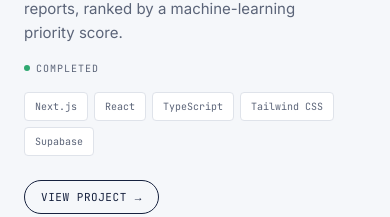
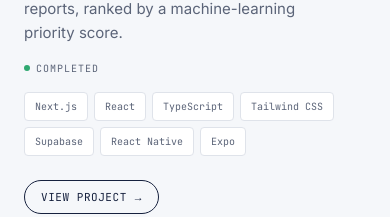
Before and after one commit to ShanPla/Shan-Platon-Portfolio, a React (Vite) app: page /#projects in a window 390 px wide. Shown: the part 2639-2856 px from the top of the page. Built offline with nearby package versions, Linux system fonts and the light colour scheme.

Commit message:
feat: LipaAction lists the work on the resident mobile app
- New contribution, Resident mobile app: the English/Tagalog toggle, the card-based restyle, and the offline start
- Role reads Web Console Development, Mobile UI, and the stack adds React Native and Expo

```diff
--- a/src/data/content.js
+++ b/src/data/content.js
@@ -152,10 +152,10 @@ export const projects = [
       "A web console where barangay officials in Lipa\u00a0City review and route residents' incident reports, ranked by a machine-learning priority score.",
     overview:
       "LipaAction is a community incident-reporting system for Lipa City, Batangas, built as a three-person undergraduate thesis at De La Salle Lipa. Residents file emergency and minor reports from a mobile app, and a machine-learning classifier scores each report's priority. Barangay officials review and validate the reports, then route them to the responding agencies. The city government oversees the whole flow.",
-    role: "Web Console Development",
+    role: "Web Console Development, Mobile UI",
     // team (optional): team size and adviser, shown under Role.
     team: "Team of 3\u00a0· Adviser:\u00a0Franze\u00a0V.\u00a0Garcia",
-    stack: ["Next.js", "React", "TypeScript", "Tailwind CSS", "Supabase"],
+    stack: ["Next.js", "React", "TypeScript", "Tailwind CSS", "Supabase", "React Native", "Expo"],
     status: "COMPLETED",
     accent: "signal",
     github: "https://github.com/ShanPla/LipaAction-WebConsole",
@@ -179,6 +179,11 @@ export const projects = [
         title: "Backend integration",
         description:
           "Connected the console to the team's shared Supabase backend: two-step sign-in, row-\u2060level security, and real-time updates via Supabase Realtime.",
+      },
+      {
+        title: "Resident mobile app",
+        description:
+          "Also worked on the team's Expo app for residents: an English/Tagalog toggle on every screen, a card-based restyle of sign-in, reporting, the inbox, and chat, and an offline start, so the app opens with no signal and still reaches the report screens.",
       },
     ],
 
```
